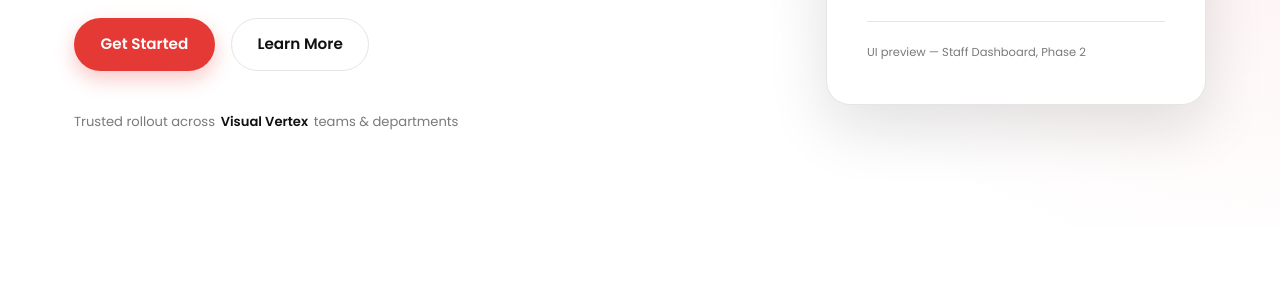
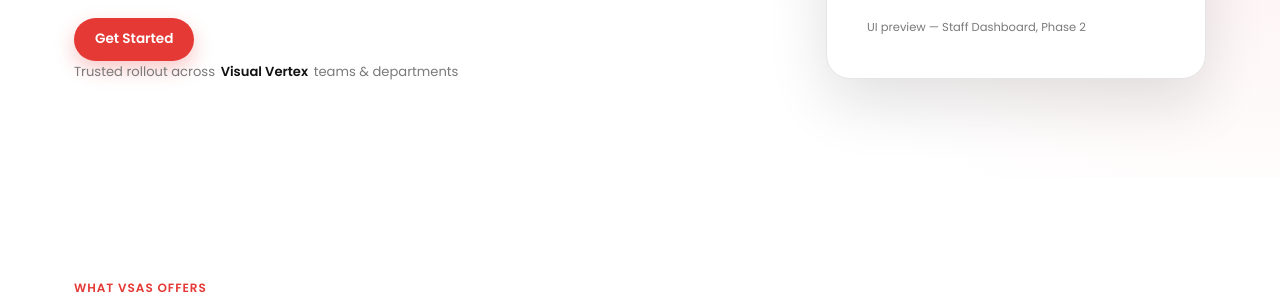
Before and after one commit to olakojotobi89-maker/visual-vertex-attendance-system, a plain HTML site: page index.html in a window 1280 px wide. Shown: the part 430-732 px from the top of the page. Drawn offline with Linux system fonts and the light colour scheme.

Commit message:
Latest update

```diff
--- a/index.html
+++ b/index.html
@@ -67,10 +67,11 @@
             Track attendance, monitor staff activity, and manage records from anywhere.
           </p>
 
-          <div class="hero-buttons">
-            <a href="pages/login.html" class="btn btn-primary js-get-started">Get Started</a>
-            <a href="#about" class="btn btn-secondary">Learn More</a>
-          </div>
+         <div class="nav-actions">
+    <a href="login.html" class="btn btn-primary btn-sm">
+        Get Started
+    </a>
+</div>
 
           <div class="hero-trust">
             <span>Trusted rollout across</span>
```
